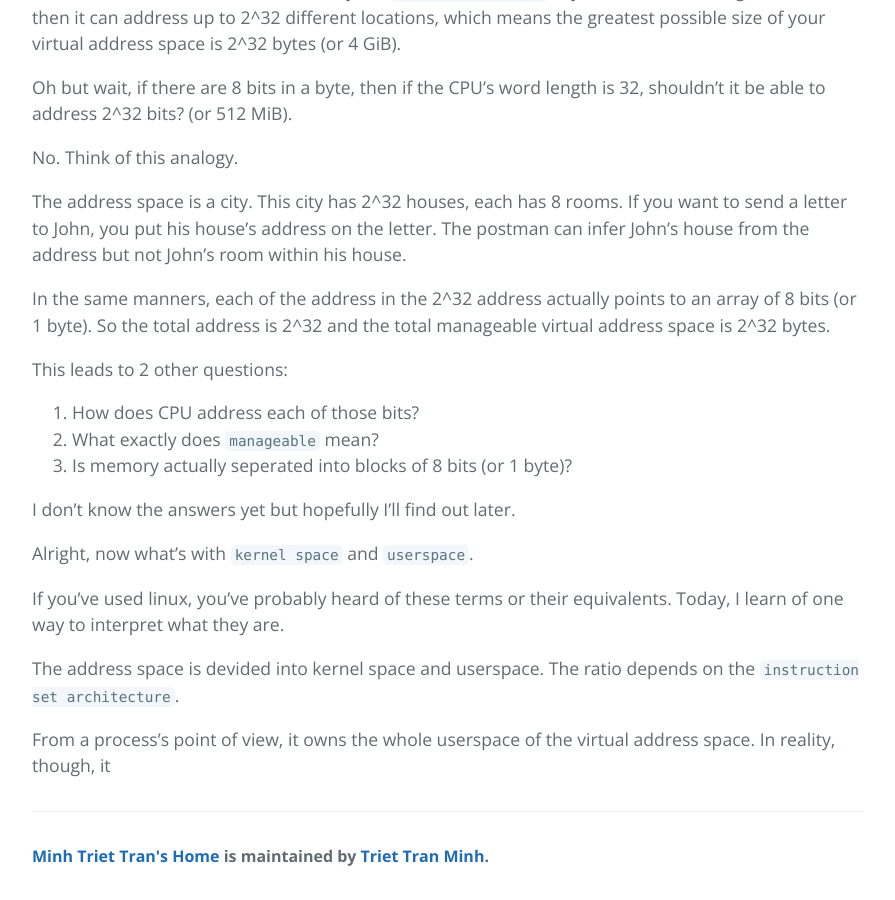
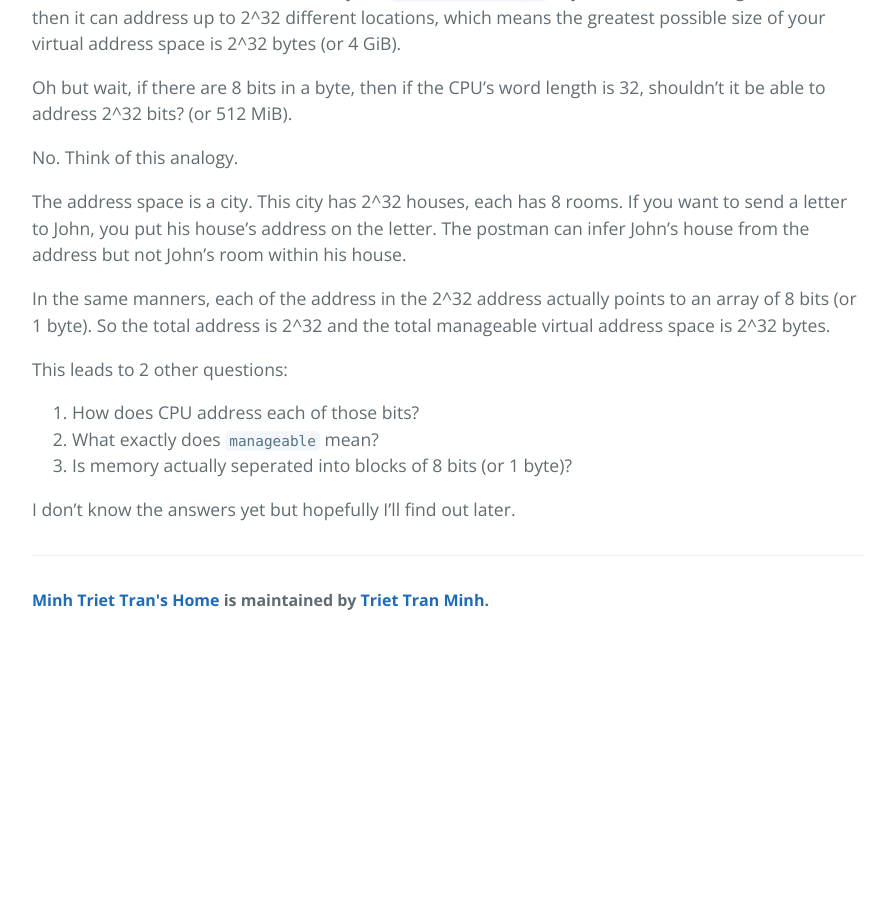
Before and after one commit to minhtrietbkit/minhtrietbkit.github.io, a Jekyll site: the page built from _posts/2020-01-15-linux-memory.md, in a window 1280 px wide and 900 px high, scrolled down 1111 px. Shown: the whole window, without its empty margins (192-1087 px from the left). Built offline with Jekyll 4.4.1, drawn with Linux system fonts in a browser that asks for light colours; after the commit the page ends 1755 px from its top, so only the background shows below that.

Commit message:
remove end part

```diff
--- a/_posts/2020-01-15-linux-memory.md
+++ b/_posts/2020-01-15-linux-memory.md
@@ -44,11 +44,3 @@ This leads to 2 other questions:
 3. Is memory actually seperated into blocks of 8 bits (or 1 byte)?
 
 I don't know the answers yet but hopefully I'll find out later.
-
-Alright, now what's with `kernel space` and `userspace`.
-
-If you've used linux, you've probably heard of these terms or their equivalents. Today, I learn of one way to interpret what they are.
-
-The address space is devided into kernel space and userspace. The ratio depends on the `instruction set architecture`.
-
-From a process's point of view, it owns the whole userspace of the virtual address space. In reality, though, it
```
